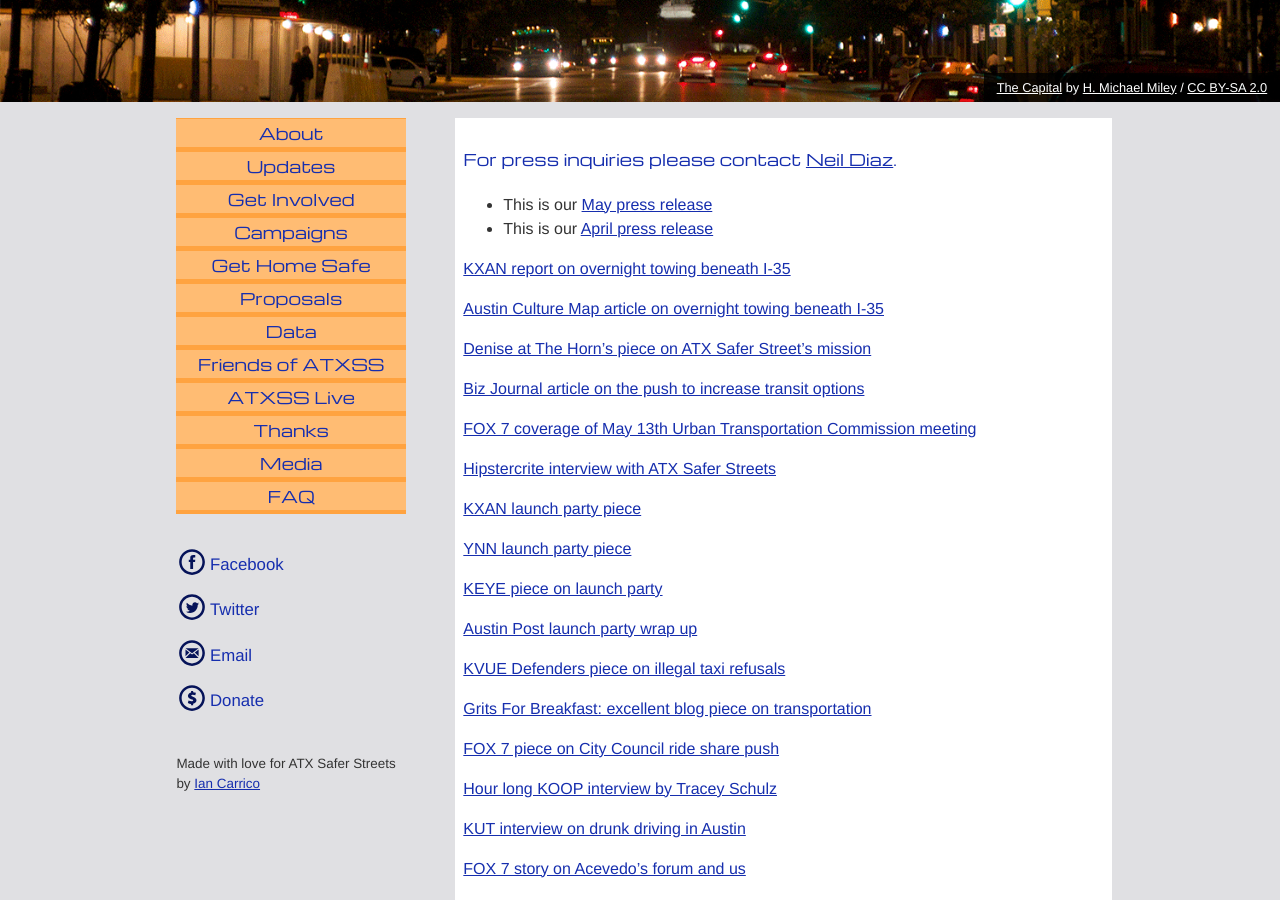
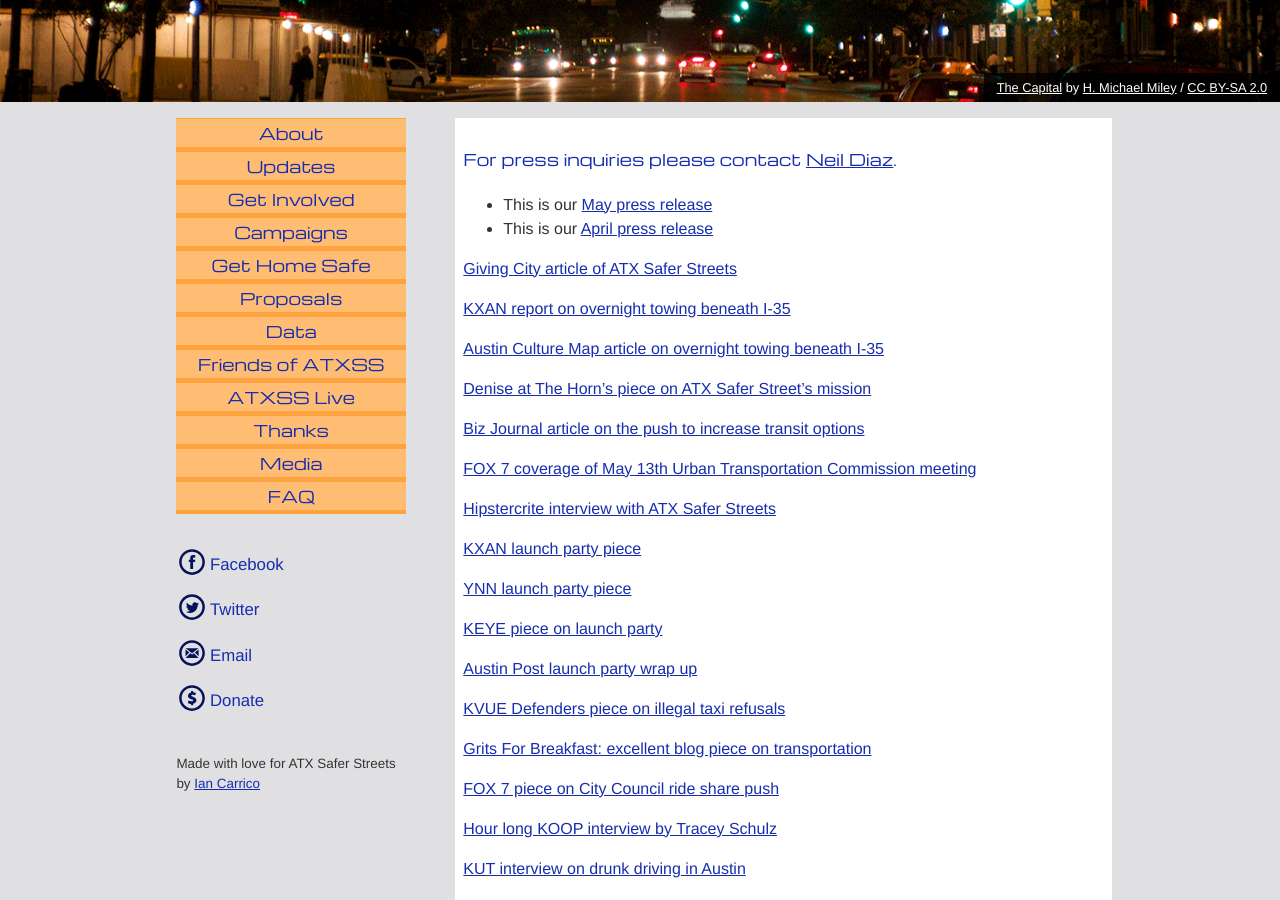
Before and after one commit to iamcarrico/atxsaferstreets, a Jekyll site: the page built from media.md, in a window 1280 px wide and 900 px high, scrolled down 670 px. Built offline with Jekyll 4.4.1, drawn with Linux system fonts in a browser that asks for light colours; some web fonts are replaced.

Commit message:
Update media.md

```diff
--- a/media.md
+++ b/media.md
@@ -8,6 +8,7 @@ header_image: 6
 * This is our [May press release](/files/Pressrelease52014.pdf "Press Release")
 * This is our [April press release](/files/pressrelease.pdf "Press Release")
 
+<a href="http://www.givingcityaustin.com/2014/06/04/how-atx-safer-streets-made-an-impact/" target="_blank">Giving City article of ATX Safer Streets</a>
 
 <a href="http://kxan.com/2014/05/27/no-more-towing-on-weekends-from-i-35-lot-city-announces" target="_blank">KXAN report on overnight towing beneath I-35</a>
 
```
